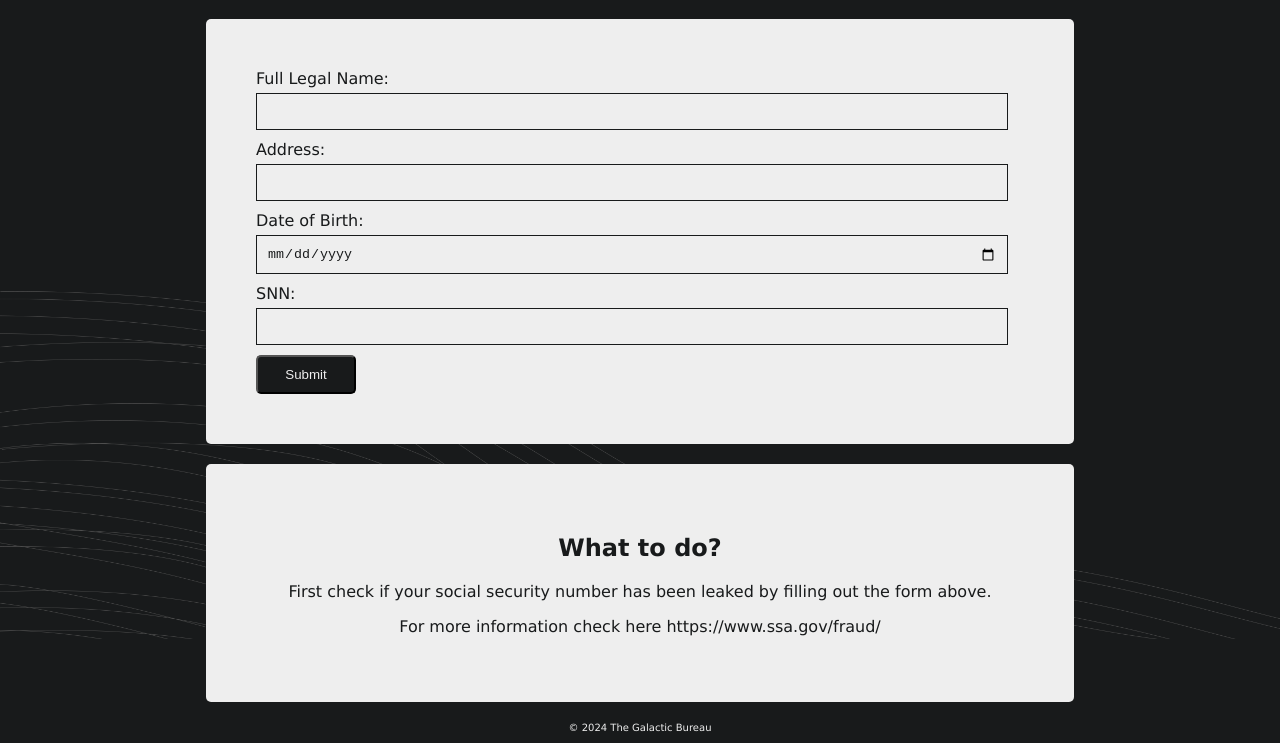
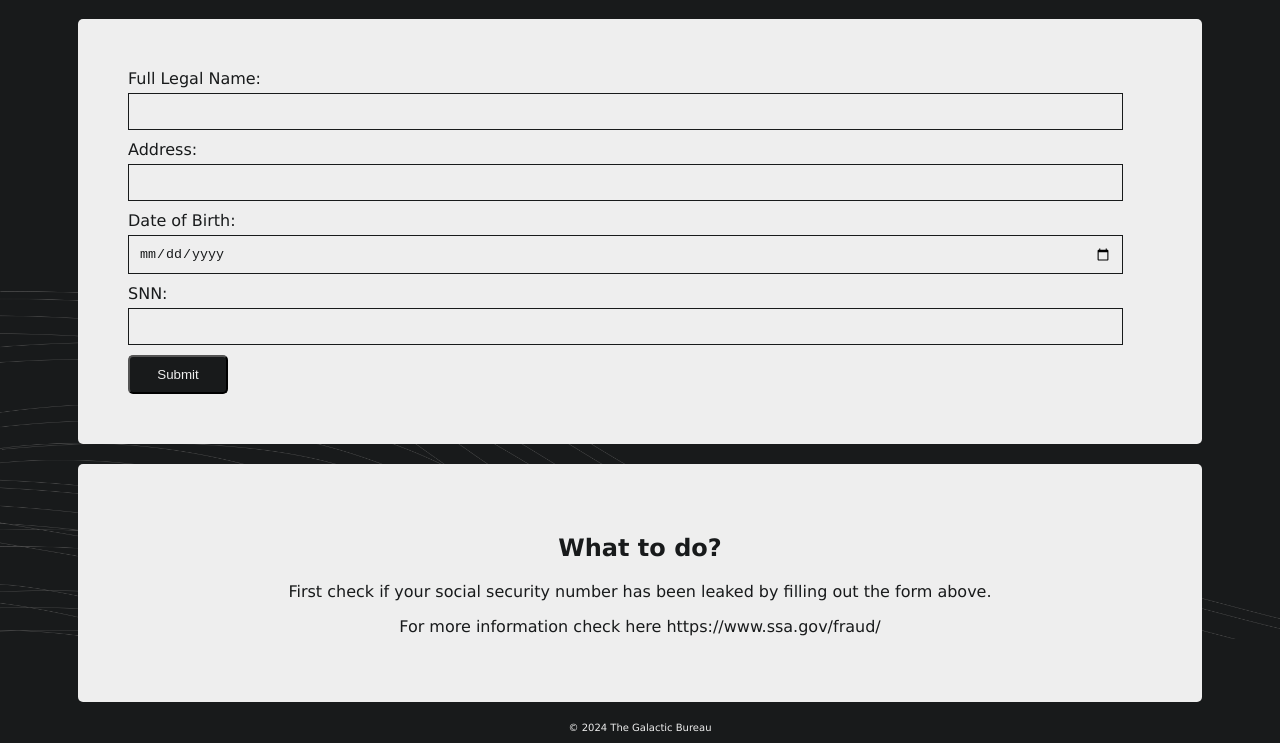
Before and after one commit to bigbillywilly8484/dhdhshja, a plain HTML site: page index.html in a window 1280 px wide. Shown: the part 161-904 px from the top of the page. Drawn offline with Linux system fonts and the light colour scheme.

Commit message:
Update index.html

```diff
--- a/index.html
+++ b/index.html
@@ -68,7 +68,7 @@ transition: 0.4s;
 }
 
 /* When the screen size is less than 600px, hide the links and show the hamburger menu */
-@media screen and (max-width: 600px) {
+@media screen and (max-width: 1000px) {
 .topnav a,
 .topnav input[type=text] {
 float: none;
@@ -122,7 +122,7 @@ padding: 14px;
     background-color: #eee;
     padding: 50px;
     border-radius: 5px;
-    width: 60%;
+    width: 80%;
     margin: 20px auto;
     color: #181a1b;
     text-align: center;
@@ -132,7 +132,7 @@ form {
 background-color: #eee;
 padding: 50px;
 border-radius: 5px;
-width: 60%;
+width: 80%;
 margin: 20px auto;
 }
 
```
